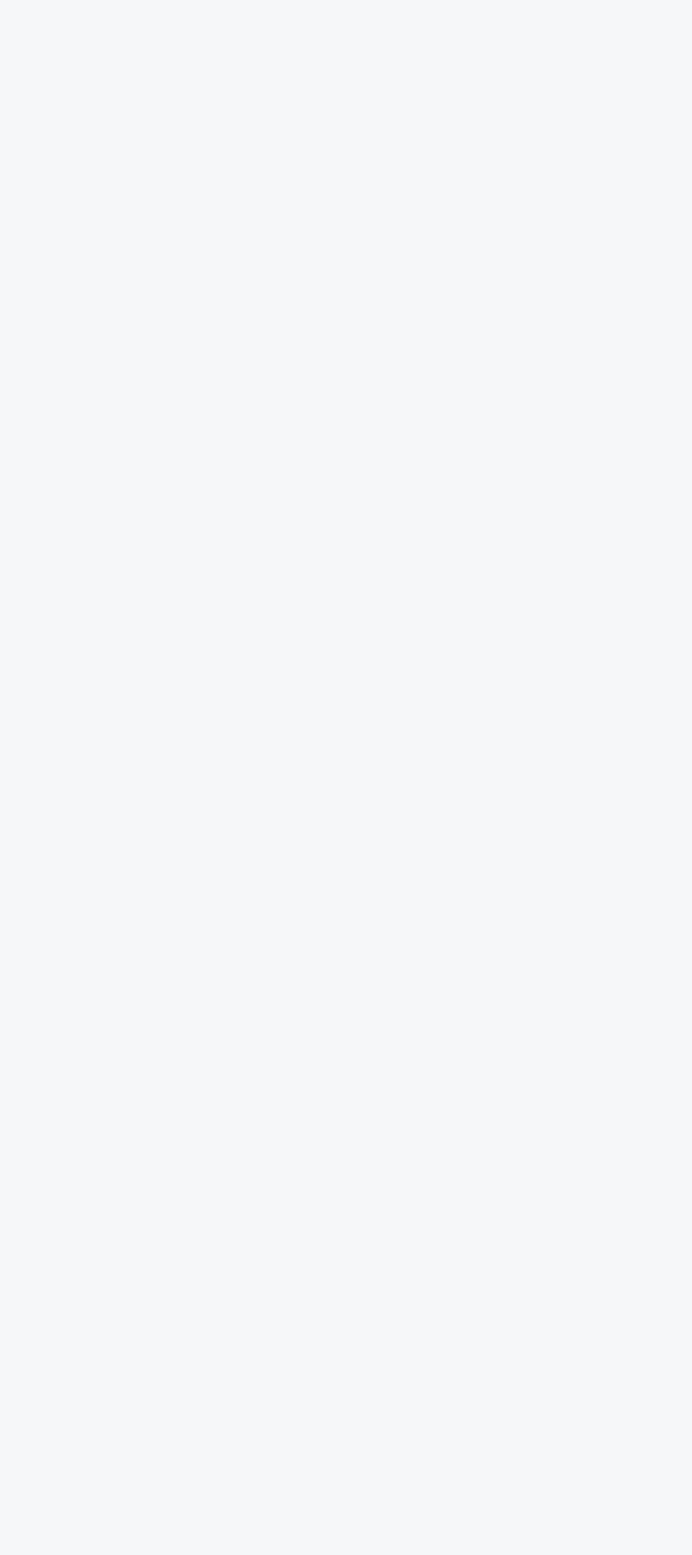
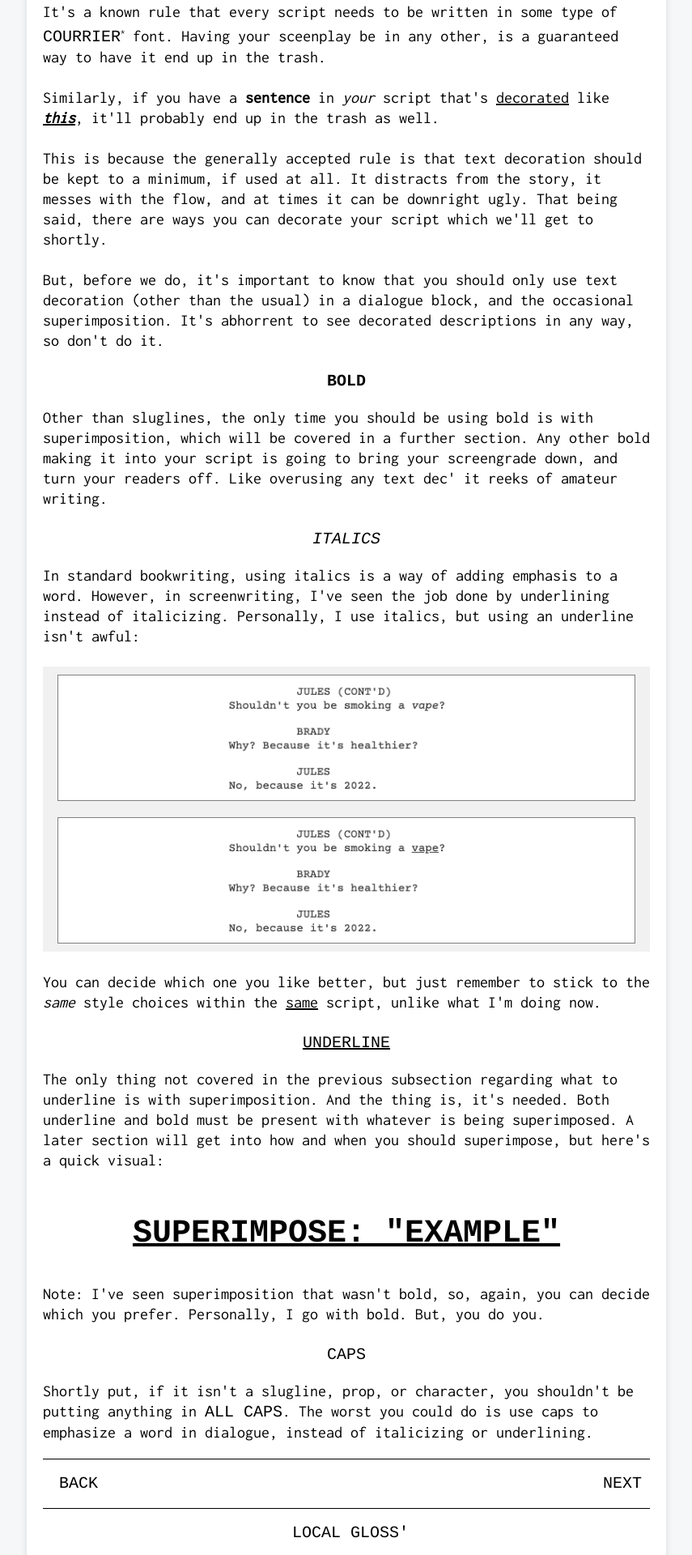
Before and after one commit to Yehuda-Edelstein/screenplayrules, a React (Create React App) app: page /screentour/textdecoration in a window 1280 px wide. Shown: the part 180-2100 px from the top of the page at 81% size, without its empty margins (212-1067 px from the left). Before the commit the page ends 800 px from the top, so only its background shows below. Built offline with nearby package versions, Linux system fonts and the light colour scheme.

Commit message:
text decoration component updated

```diff
--- a/src/App.css
+++ b/src/App.css
@@ -26,6 +26,10 @@
   font-size: 15pt;
 }
 
+#timesNewRoman {
+  font-family: 'Times New Roman', Times, serif;
+}
+
 #yellow {
   background-color: #ffec98;
 }
--- a/src/components/main/screentour/components/extras/textDec/index.js
+++ b/src/components/main/screentour/components/extras/textDec/index.js
@@ -1,9 +1,68 @@
 import React from 'react';
+import './style.index.css'
+import italicExample from '../../../../../../images/extras/textDec/italicExample.png'
+import underlineExample from '../../../../../../images/extras/textDec/underlineExample.png'
 
 function TextDec(props) {
     return (
-        <div>
-            text decoration component
+        <div className='container'>
+            <div className='blogHeader'>TEXT DECORATION</div>
+            <div className='blogText'>
+                It's a known rule that every script needs to be written in some type of <span id='courrier'>COURRIER</span><sup>*</sup> font. Having your sceenplay be in any other, is a
+                guaranteed way to have it end up in the trash.
+            <br></br>
+            <br></br>
+                Similarly, if you have a <span id='bold'>sentence</span> in <span id='italic'>your</span> script that's <span id='underline'>decorated</span> like <span id='allTextDecs'>this</span>, it'll probably end up in the trash as well.
+            <br></br>
+            <br></br>
+                This is because the generally accepted rule is that text decoration should be kept to a minimum, if used at all. It distracts from the story, it messes with the flow, and at times it can be downright ugly. That being said, there are ways you can decorate your script which we'll get to shortly.
+            <br></br>
+            <br></br>
+                But, before we do, it's important to know that you should only use text decoration (other than the usual) in a dialogue block, and the occasional superimposition. It's abhorrent to see decorated descriptions in any way, so don't do it.
+            <br></br>
+            <br></br>
+            <div className='boldSubHeader' id='bold'>BOLD</div>
+                Other than sluglines, the only time you should be using bold is with superimposition, which will be covered in a further section. Any other bold making it into your script is going to bring your screengrade down, and turn your readers off. Like overusing any text dec' it reeks of amateur writing.
+            <br></br>
+            <br></br>
+            <div className='italicsSubHeader' id='italic'>ITALICS</div>
+                In standard bookwriting, using italics is a way of adding emphasis to a word. However, in screenwriting, I've seen the job done by underlining instead of italicizing. Personally, I use italics, but using an underline isn't awful:
+            <br></br>
+            <br></br>
+                <div className='pictureContainer'>
+                    <img className='picture' src={italicExample} alt='italic example' width={'250px'}/>
+                    <img className='picture' src={underlineExample} alt='underline example' width={'250px'}/>
+                </div>
+            <br></br>
+                You can decide which one you like better, but just remember to stick to the <span id='italic'>same</span> style choices within the <span id='underline'>same</span> script, unlike what I'm doing now.
+            <br></br>
+            <br></br>
+            <div className='underlineSubHeader' id='underline'>UNDERLINE</div>
+                The only thing not covered in the previous subsection regarding what to underline is with superimposition. And the thing is, it's needed. Both underline and bold must be present with whatever is being superimposed. A later section will get into how and when you should superimpose, but here's a quick visual:
+            <br></br>
+            <br></br>
+            <div className='superimposeExamplePart'>
+                    <div className='superimposeExample'>SUPERIMPOSE: "EXAMPLE"</div>
+                </div>
+            <br></br>
+            <br></br>
+                Note: I've seen superimposition that wasn't bold, so, again, you can decide which you prefer. Personally, I go with bold. But, you do you.
+            <br></br>
+            <br></br>
+            <div className='underlineSubHeader'>CAPS</div>
+                Shortly put, if it isn't a slugline, prop, or character, you shouldn't be putting anything in <span id='courrier'>ALL CAPS</span>. The worst you could do is use caps to emphasize a word in dialogue, instead of italicizing or underlining.
+            </div>
+            <div className='blogFooter'>
+                <a href="slang" id='courrier'>NEXT</a>
+                <a href="fadeout" id='courrier'>BACK</a>
+            </div>
+            <div className='localGlossary'>
+                <div className='localGlossaryHeader'>LOCAL GLOSS'</div>
+            <br></br>
+                <span className='localGlossaryFooter'>* I'm not sure the actual differences between the types of Courrier font (i.e., New, Prime, or just plain Courrier) but I believe either is fine. The important aspect of Courrier is that it is monospaced, meaning all letters are spaced equally.</span>
+                    <div className='definition'></div>
+                <div className='localGlossaryFooter'><span>**full definitions found in glossary above**</span></div>
+            </div>
         </div>
     );
 }
--- a/src/components/main/screentour/components/extras/textDec/style.index.css
+++ b/src/components/main/screentour/components/extras/textDec/style.index.css
@@ -0,0 +1,66 @@
+.boldSubHeader {
+    font-family: 'Courier Final Draft', Courier, monospace;
+    font-size: 15pt;
+    margin-bottom: 20px;
+    display: flex;
+    justify-content: center;
+    width: fit-content;
+    margin-left: auto;
+    margin-right: auto;
+}
+
+.italicsSubHeader {
+    font-family: 'Courier Final Draft', Courier, monospace;
+    font-size: 15pt;
+    margin-bottom: 20px;
+    display: flex;
+    justify-content: center;
+    width: fit-content;
+    margin-left: auto;
+    margin-right: auto;
+}
+
+.underlineSubHeader {
+    font-family: 'Courier Final Draft', Courier, monospace;
+    font-size: 15pt;
+    margin-bottom: 20px;
+    display: flex;
+    justify-content: center;
+    width: fit-content;
+    margin-left: auto;
+    margin-right: auto;
+}
+
+.superimposeExamplePart {
+    margin-top: 40px;
+    display: flex;
+    flex-direction: column;
+    text-align: center;
+    justify-content: center;
+}
+
+.superimposeExample {
+    font-family: 'Courier Final Draft', Courier, monospace;
+    font-size: 30pt;
+    font-weight: bold;
+    text-decoration: underline;
+    text-align: center;
+}
+
+#allTextDecs {
+    font-weight: bold;
+    text-decoration: underline;
+    font-style: italic;
+}
+
+@media  screen and (max-width: 820px) {
+    .superimposeExample {
+        font-size: 4.5vw;
+    }
+}
+
+@media  screen and (max-width: 350px) {
+    .superimposeExample {
+    font-size: 11pt;
+}
+}
--- a/src/components/main/style.index.css
+++ b/src/components/main/style.index.css
@@ -202,3 +202,9 @@ sup {
         font-size: 17px;
     }
 }
+
+@media screen and (max-width: 315px) {
+    .pictureContainer {
+        background-color: white;
+    }
+}
```
Also changed, not shown: src/images/extras/textDec/italicExample.png (added), src/images/extras/textDec/underlineExample.png (added).
